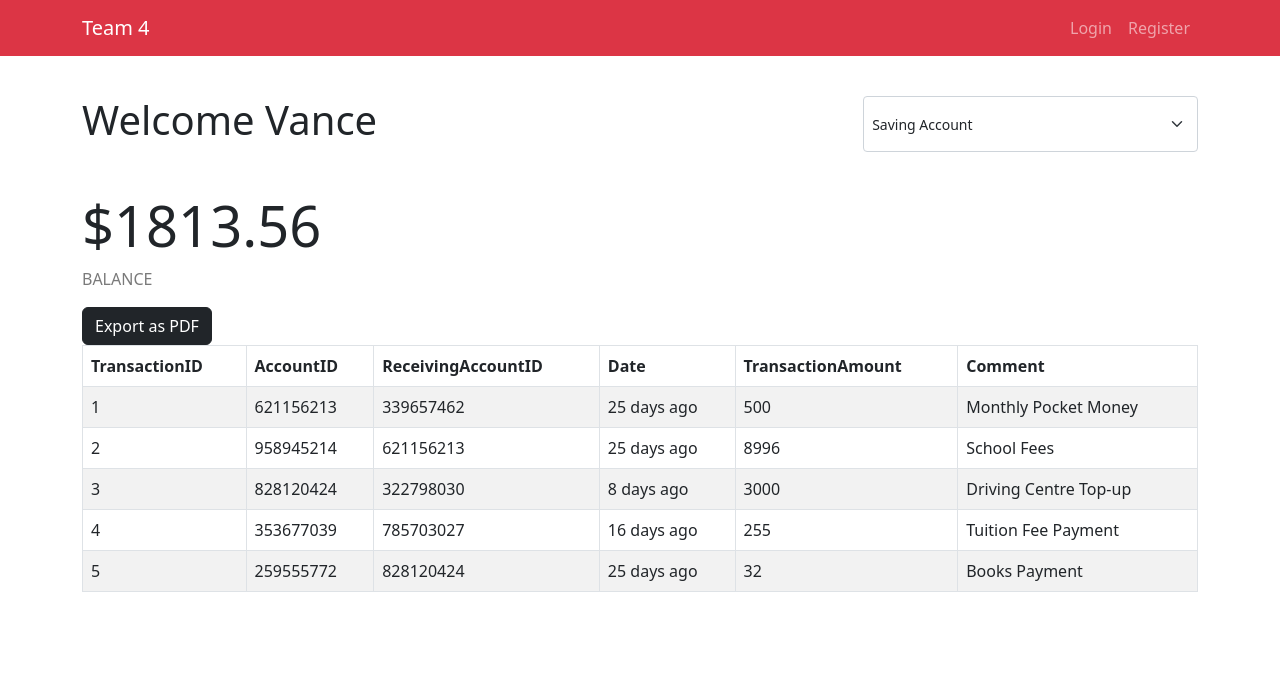
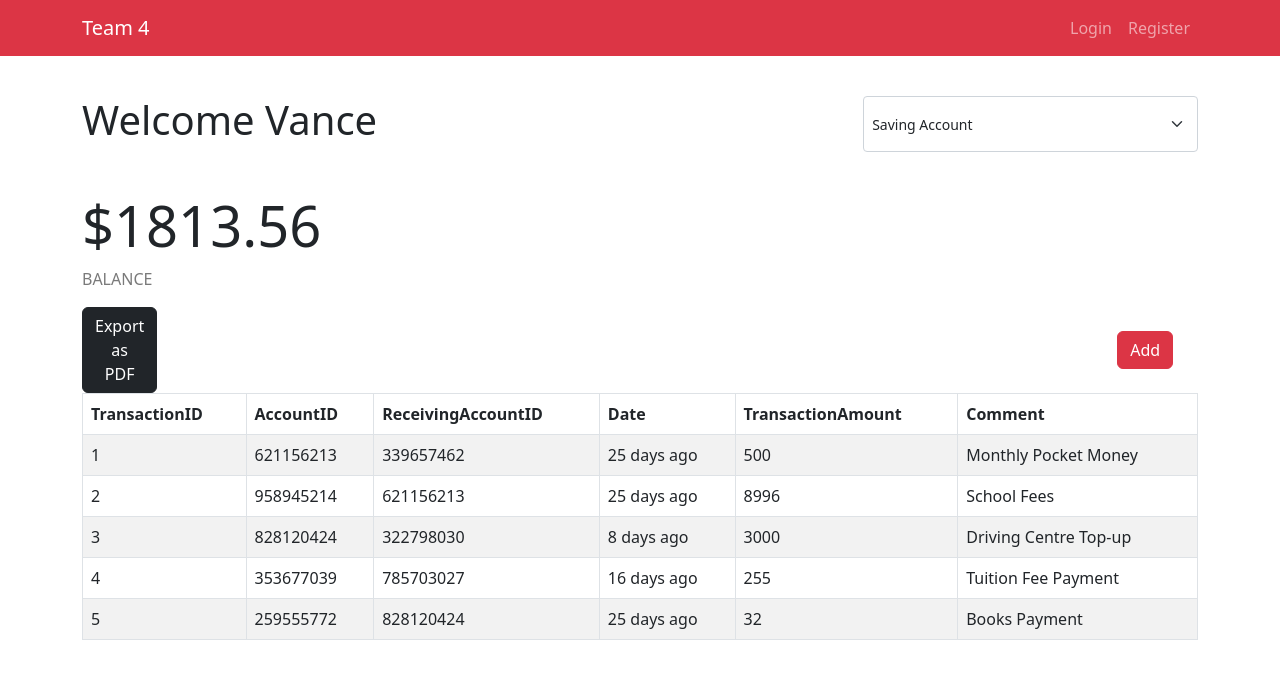
Before and after one commit to findtravishere/tt1_4, a React (Create React App) app in the folder frontend/: page /saving in a window 1280 px wide. Shown: the top 678 px of the page. Built offline with nearby package versions, Linux system fonts and the light colour scheme.

Commit message:
modal adding

```diff
--- /dev/null
+++ b/frontend/src/components/TransModal.js
@@ -0,0 +1,25 @@
+const TransModal = () => {
+    return (
+        <div class="modal" tabindex="-1" role="dialog">
+            <div class="modal-dialog" role="document">
+                <div class="modal-content">
+                <div class="modal-header">
+                    <h5 class="modal-title">Modal title</h5>
+                    <button type="button" class="close" data-dismiss="modal" aria-label="Close">
+                    <span aria-hidden="true">&times;</span>
+                    </button>
+                </div>
+                <div class="modal-body">
+                    <p>Modal body text goes here.</p>
+                </div>
+                <div class="modal-footer">
+                    <button type="button" class="btn btn-primary">Save changes</button>
+                    <button type="button" class="btn btn-secondary" data-dismiss="modal">Close</button>
+                </div>
+                </div>
+            </div>
+        </div>
+     );
+}
+
+export default TransModal;
--- a/frontend/src/components/TransactionsTable.js
+++ b/frontend/src/components/TransactionsTable.js
@@ -1,11 +1,14 @@
 import { React, useState, useEffect } from "react";
 import formatDistanceToNow from "date-fns/formatDistanceToNow";
+import { Stack } from "react-bootstrap";
 import axios from "axios";
 import Table from "react-bootstrap/Table";
 import jsPDF from "jspdf";
 import "jspdf-autotable";
 // import Pagination from "./pagination";
 import Button from "react-bootstrap/Button";
+import AddButton from "./AddButton";
+import classes from "./TransactionsTable.module.css"
 
 export const TransactionTable = () => {
   // Current dummy data
@@ -131,11 +134,18 @@ export const TransactionTable = () => {
     <>
       <div className="col-md-12 "></div>
 
-      <div className="col-md-8 ">
-        <Button variant="dark" onClick={() => exportPDF()}>
-          Export as PDF
-        </Button>
-      </div>
+      <Stack direction="Horizontal" gap="2">
+        <div className="col-md-8 d-flex" >
+          <div>
+            <Button variant="dark" onClick={() => exportPDF()}>
+              Export as PDF
+            </Button>
+          </div>
+          <div className={classes.add}>
+            <AddButton/>
+          </div>
+        </div >
+      </Stack>
 
       <Table striped bordered hover>
         <thead>
--- /dev/null
+++ b/frontend/src/components/TransactionsTable.module.css
@@ -0,0 +1,4 @@
+.add {
+    margin: auto;
+    margin-left: 60rem
+}
--- a/frontend/src/components/home.js
+++ b/frontend/src/components/home.js
@@ -1,6 +1,7 @@
 import { useState, useEffect } from "react";
 import Form from "react-bootstrap/Form";
 import { useNavigate, Outlet } from "react-router-dom";
+import TransModal from "./TransModal";
 
 const Home = () => {
   const [account, setAccount] = useState("saving");
@@ -29,6 +30,7 @@ const Home = () => {
         </Form.Select>
       </div>
       <Outlet />
+      <TransModal />
     </div>
   );
 };
```
Also changed, not shown: 1 other file (tests, documents, lock files or other folders).
